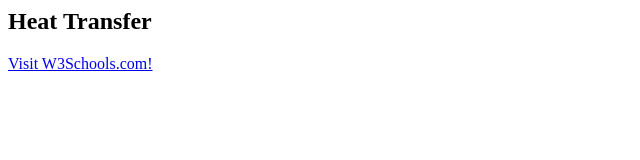
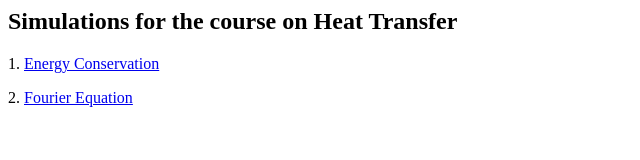
Before and after one commit to agrricha/agrricha.github.io, a plain HTML site: page index.html in a window 1280 px wide. Shown: the whole page, without its empty margins (0-640 px from the left). Drawn offline with Linux system fonts and the light colour scheme.

Commit message:
Updated 27-04-2021

```diff
--- a/index.html
+++ b/index.html
@@ -1,9 +1,10 @@
 <html>
 <body>
 
-<h2 title="Heading">Heat Transfer</h2>
+<h2 title="Heading">Simulations for the course on Heat Transfer</h2>
 
-<p><a href="file:///C:/Users/richa/agrricha.github.io/Try.slides.html#/">Visit W3Schools.com!</a></p>
+<p>1. <a href="file:///C:/Users/richa/agrricha.github.io/Try.slides.html#/">Energy Conservation</a></p>
+<p>2. <a href="file:///C:/Users/richa/agrricha.github.io/Try.slides.html#/">Fourier Equation</a></p>
 
 </body>
 </html>
```
